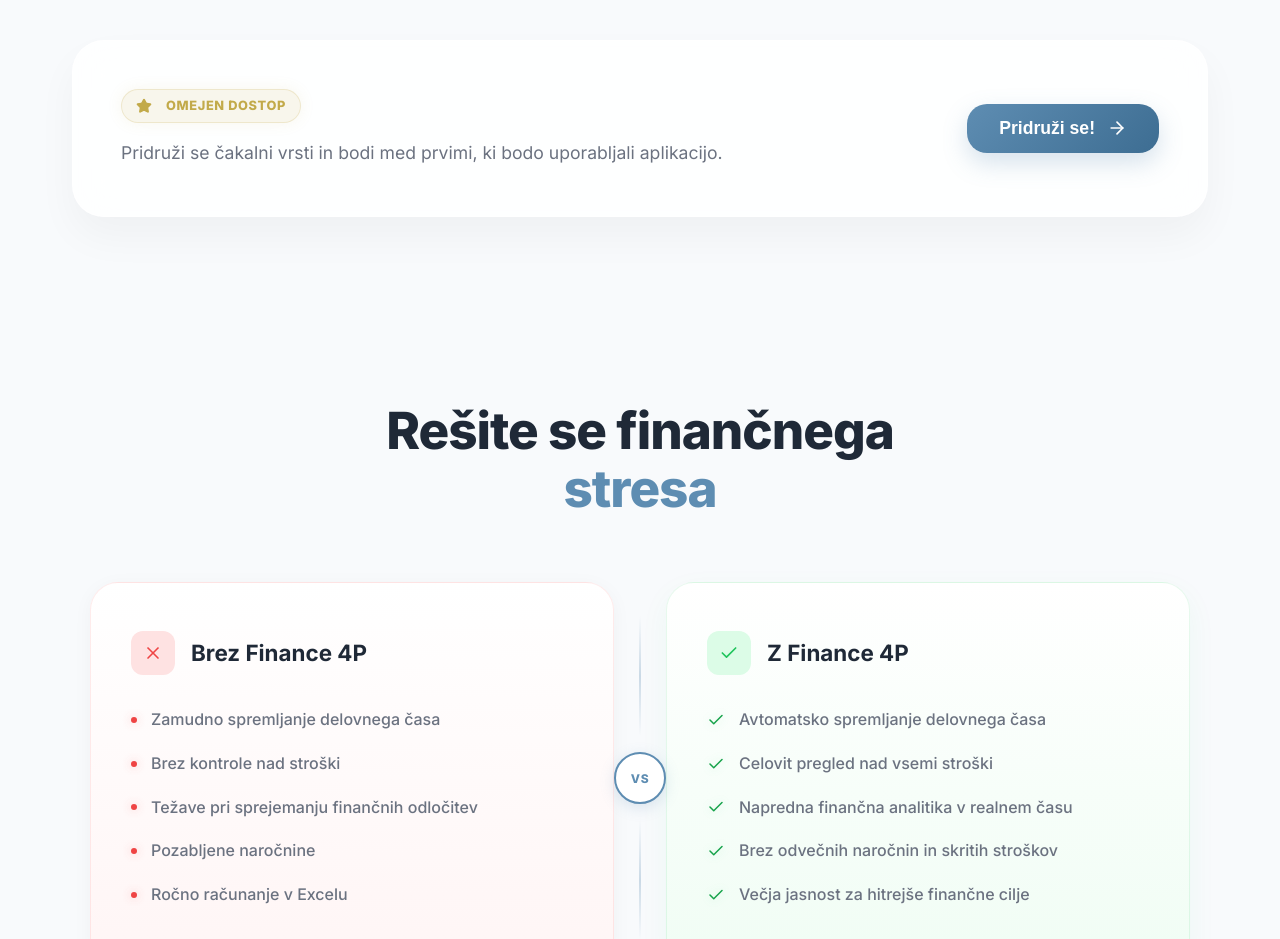
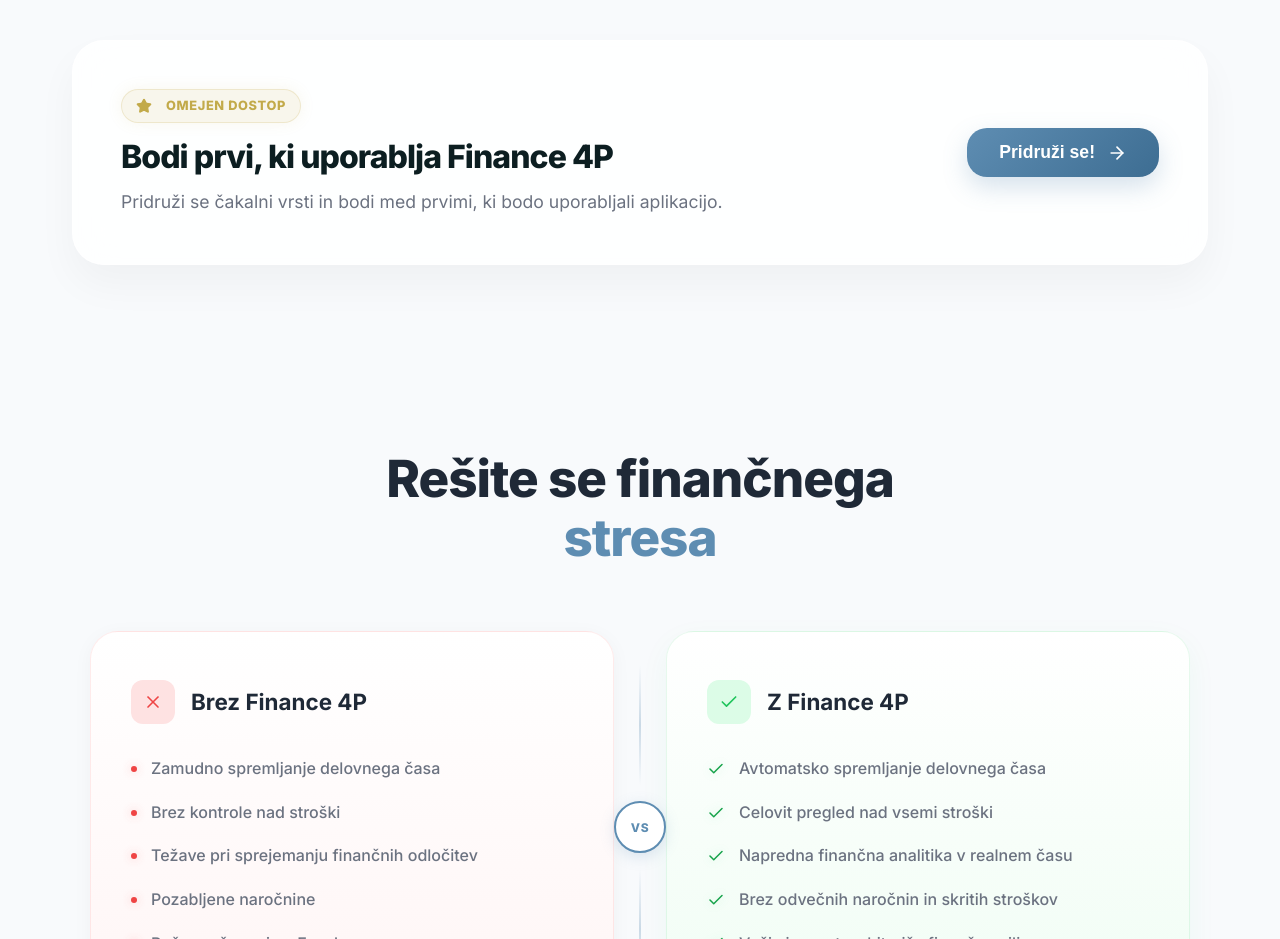
Before and after one commit to filipkolle/Landing-4P, a React (Vite) app: page / in a window 1280 px wide. Shown: the part 4040-4979 px from the top of the page. Built offline with nearby package versions, Linux system fonts and the light colour scheme.

Commit message:
feat: add heading to Subscribe CTA

```diff
--- a/src/components/SubscribeCTA.jsx
+++ b/src/components/SubscribeCTA.jsx
@@ -22,6 +22,7 @@ const SubscribeCTA = () => {
                 <Star size={16} fill="currentColor" style={{ marginRight: '8px' }} />
                 <span>Omejen dostop</span>
               </div>
+              <h3>Bodi prvi, ki uporablja Finance 4P</h3>
               <p>Pridruži se čakalni vrsti in bodi med prvimi, ki bodo uporabljali aplikacijo.</p>
             </div>
 
```
